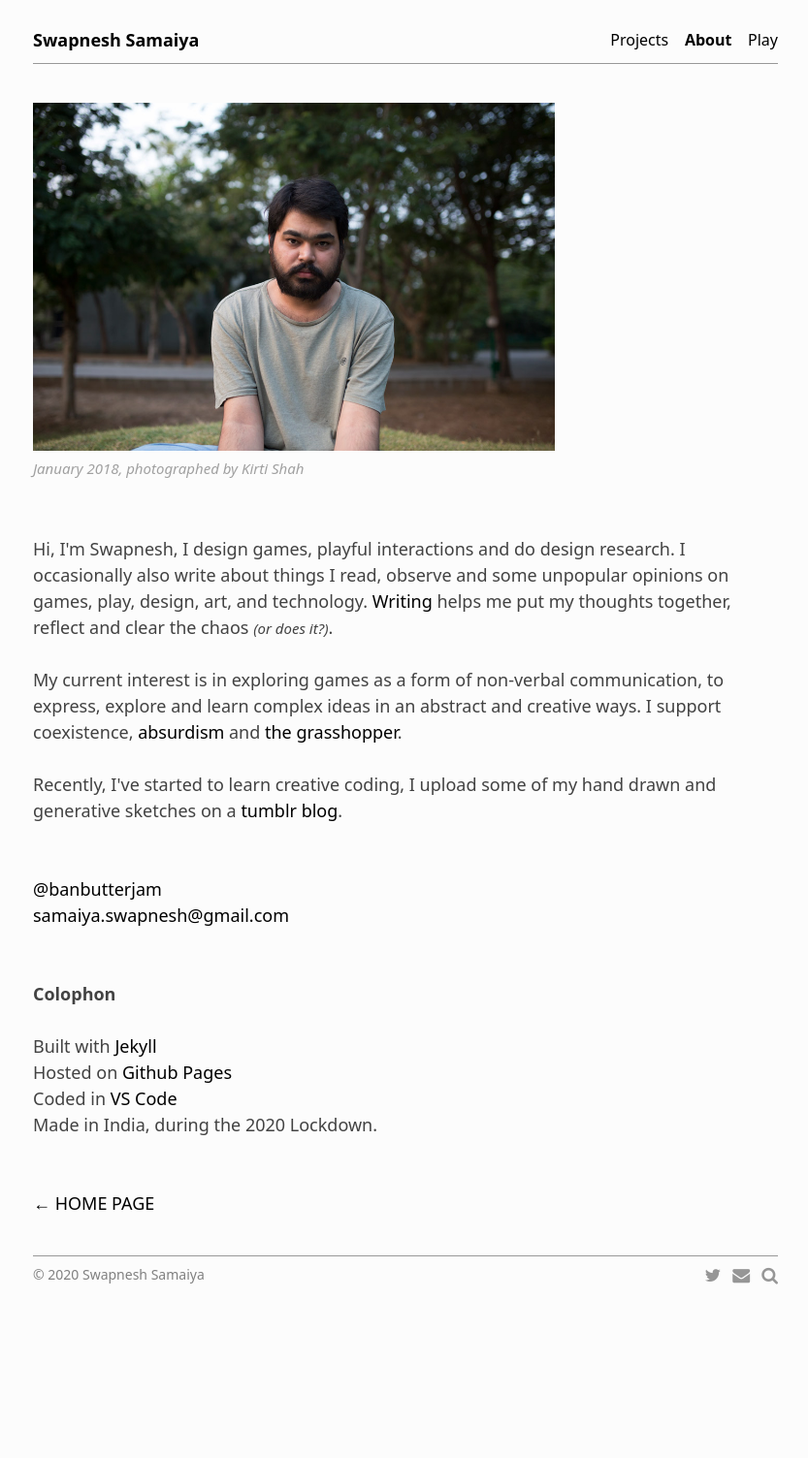
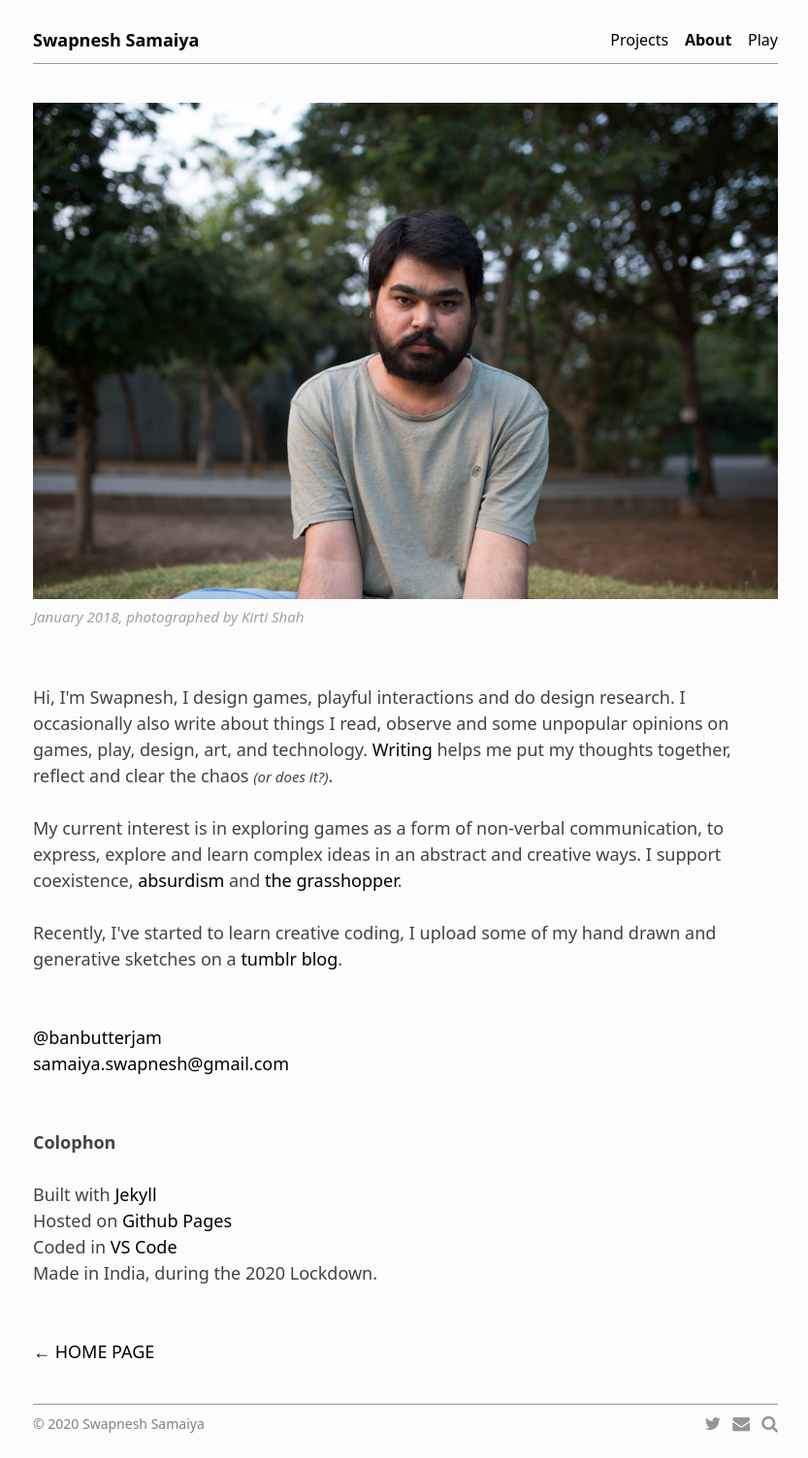
Before and after one commit to bunbutterjam/bunbutterjam.github.io, a Jekyll site: the page built from _pages/about.html, in a window 1280 px wide. Shown: the whole page at 97% size, without its empty margins (222-1055 px from the left). Built offline with Jekyll 4.4.1, drawn with Linux system fonts in a browser that asks for light colours; before the commit the page ends 1351 px from its top, so only the background shows below that.

Commit message:
about full width

```diff
--- a/_pages/about.html
+++ b/_pages/about.html
@@ -4,7 +4,7 @@ title: About
 ---
 <p>
 
-    <img src="/assets/images/about_1.jpg" width="70%" alt="about"><br>
+    <img src="/assets/images/about_1.jpg"  alt="about"><br>
     <i style="font-size: smaller; color: rgb(160, 160, 160); float: inline-start;">January 2018, photographed by Kirti Shah</i><br><br><br>
 
     Hi, I'm Swapnesh, I design games, playful interactions and do design research. I occasionally also <a href="writing.html" target="_blank"></a>write</a> about things I read, observe and some unpopular opinions on games, play, design, art, and technology. <a href="writing.html" target="_blank">Writing</a> helps me put my thoughts together, reflect and clear the chaos <i style="font-size: smaller;">(or does it?)</i>.<br><br>
```
